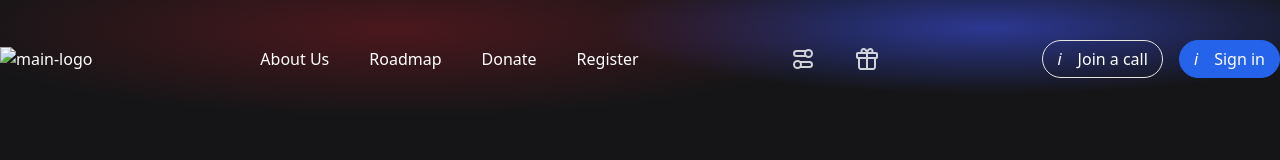
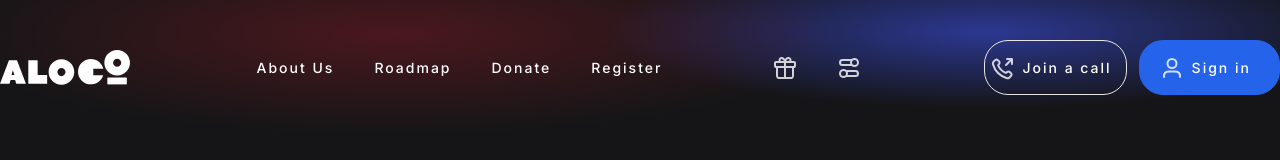
Before and after one commit to md-gravity/markup, a website: page src/index.html in a window 1280 px wide. Drawn offline with nearby package versions, Linux system fonts and the light colour scheme.

Commit message:
02-update

```diff
--- a/src/index.html
+++ b/src/index.html
@@ -10,9 +10,20 @@
     href="/main.css"
   />
   <style>
+    @import url('https://fonts.googleapis.com/css2?family=Inter:wght@500&family=Poppins:wght@500&display=swap');
     body {
+      color: rgba(255, 255, 255, 0.80);
+      text-align: center;
+      font-family: 'Inter';
+      font-size: 14px;
+      font-style: normal;
+      font-weight: 700;
+      line-height: 1.5;
+      letter-spacing: 2px;
       background: radial-gradient(35.33% 73.78% at 30.78% 25.53%, rgba(197, 30, 43, 0.30) 0%, rgba(93, 144, 142, 0.00) 100%), radial-gradient(30.30% 56.41% at 77.15% 23.55%, #2C3892 0%, rgba(35, 21, 84, 0.00) 100%), #151517;;
       background-repeat: no-repeat;
+      object-fit: cover;
+      object-position: 100vh;
     }
   </style>
 </head>
@@ -20,8 +31,9 @@
   <div class="container mx-auto">
     <header class="flex justify-between items-center my-10">
         <a class="pr-4 border-s-indigo-500 text-white" href="#"><img src="/src/Logo.svg" alt="main-logo"></a>
+
         <nav class="flex gap-10 text-white">
-          <ul class="flex gap-10 text-white items-center" >
+          <ul class="flex gap-10 text-white items-center font-normal" >
             <li class=""><a href="#">About Us</a></li>
             <li class=""><a href="#">Roadmap</a></li>
             <li class=""><a href="#">Donate</a></li>
@@ -32,20 +44,54 @@
         <div class="text-white flex justify-between gap-10">
           <a href="#">
             <svg xmlns="http://www.w3.org/2000/svg" width="24" height="24" viewBox="0 0 24 24" fill="none">
-              <path d="M15.0505 9H5.5C4.11929 9 3 7.88071 3 6.5C3 5.11929 4.11929 4 5.5 4H15.0505M8.94949 20H18.5C19.8807 20 21 18.8807 21 17.5C21 16.1193 19.8807 15 18.5 15H8.94949M3 17.5C3 19.433 4.567 21 6.5 21C8.433 21 10 19.433 10 17.5C10 15.567 8.433 14 6.5 14C4.567 14 3 15.567 3 17.5ZM21 6.5C21 8.433 19.433 10 17.5 10C15.567 10 14 8.433 14 6.5C14 4.567 15.567 3 17.5 3C19.433 3 21 4.567 21 6.5Z" stroke="white" stroke-opacity="0.8" stroke-width="2" stroke-linecap="round" stroke-linejoin="round"/>
+              <path d="M12 6V22M12 6H8.46429C7.94332 6 7.4437 5.78929 7.07533 5.41421C6.70695 5.03914 6.5 4.53043 6.5 4C6.5 3.46957 6.70695 2.96086 7.07533 2.58579C7.4437 2.21071 7.94332 2 8.46429 2C11.2143 2 12 6 12 6ZM12 6H15.5357C16.0567 6 16.5563 5.78929 16.9247 5.41421C17.293 5.03914 17.5 4.53043 17.5 4C17.5 3.46957 17.293 2.96086 16.9247 2.58579C16.5563 2.21071 16.0567 2 15.5357 2C12.7857 2 12 6 12 6ZM20 11V18.8C20 19.9201 20 20.4802 19.782 20.908C19.5903 21.2843 19.2843 21.5903 18.908 21.782C18.4802 22 17.9201 22 16.8 22L7.2 22C6.07989 22 5.51984 22 5.09202 21.782C4.71569 21.5903 4.40973 21.2843 4.21799 20.908C4 20.4802 4 19.9201 4 18.8V11M2 7.6L2 9.4C2 9.96005 2 10.2401 2.10899 10.454C2.20487 10.6422 2.35785 10.7951 2.54601 10.891C2.75992 11 3.03995 11 3.6 11L20.4 11C20.9601 11 21.2401 11 21.454 10.891C21.6422 10.7951 21.7951 10.6422 21.891 10.454C22 10.2401 22 9.96005 22 9.4V7.6C22 7.03995 22 6.75992 21.891 6.54601C21.7951 6.35785 21.6422 6.20487 21.454 6.10899C21.2401 6 20.9601 6 20.4 6L3.6 6C3.03995 6 2.75992 6 2.54601 6.10899C2.35785 6.20487 2.20487 6.35785 2.10899 6.54601C2 6.75992 2 7.03995 2 7.6Z" stroke="white" stroke-opacity="0.8" stroke-width="2" stroke-linecap="round" stroke-linejoin="round"/>
             </svg>
           </a>
 
           <a href="#">
             <svg xmlns="http://www.w3.org/2000/svg" width="24" height="24" viewBox="0 0 24 24" fill="none">
-              <path d="M12 6V22M12 6H8.46429C7.94332 6 7.4437 5.78929 7.07533 5.41421C6.70695 5.03914 6.5 4.53043 6.5 4C6.5 3.46957 6.70695 2.96086 7.07533 2.58579C7.4437 2.21071 7.94332 2 8.46429 2C11.2143 2 12 6 12 6ZM12 6H15.5357C16.0567 6 16.5563 5.78929 16.9247 5.41421C17.293 5.03914 17.5 4.53043 17.5 4C17.5 3.46957 17.293 2.96086 16.9247 2.58579C16.5563 2.21071 16.0567 2 15.5357 2C12.7857 2 12 6 12 6ZM20 11V18.8C20 19.9201 20 20.4802 19.782 20.908C19.5903 21.2843 19.2843 21.5903 18.908 21.782C18.4802 22 17.9201 22 16.8 22L7.2 22C6.07989 22 5.51984 22 5.09202 21.782C4.71569 21.5903 4.40973 21.2843 4.21799 20.908C4 20.4802 4 19.9201 4 18.8V11M2 7.6L2 9.4C2 9.96005 2 10.2401 2.10899 10.454C2.20487 10.6422 2.35785 10.7951 2.54601 10.891C2.75992 11 3.03995 11 3.6 11L20.4 11C20.9601 11 21.2401 11 21.454 10.891C21.6422 10.7951 21.7951 10.6422 21.891 10.454C22 10.2401 22 9.96005 22 9.4V7.6C22 7.03995 22 6.75992 21.891 6.54601C21.7951 6.35785 21.6422 6.20487 21.454 6.10899C21.2401 6 20.9601 6 20.4 6L3.6 6C3.03995 6 2.75992 6 2.54601 6.10899C2.35785 6.20487 2.20487 6.35785 2.10899 6.54601C2 6.75992 2 7.03995 2 7.6Z" stroke="white" stroke-opacity="0.8" stroke-width="2" stroke-linecap="round" stroke-linejoin="round"/>
+              <path d="M15.0505 9H5.5C4.11929 9 3 7.88071 3 6.5C3 5.11929 4.11929 4 5.5 4H15.0505M8.94949 20H18.5C19.8807 20 21 18.8807 21 17.5C21 16.1193 19.8807 15 18.5 15H8.94949M3 17.5C3 19.433 4.567 21 6.5 21C8.433 21 10 19.433 10 17.5C10 15.567 8.433 14 6.5 14C4.567 14 3 15.567 3 17.5ZM21 6.5C21 8.433 19.433 10 17.5 10C15.567 10 14 8.433 14 6.5C14 4.567 15.567 3 17.5 3C19.433 3 21 4.567 21 6.5Z" stroke="white" stroke-opacity="0.8" stroke-width="2" stroke-linecap="round" stroke-linejoin="round"/>
             </svg>
           </a>
         </div>
 
-        <div class="">
-            <button class="mx-3 p-1.5 border border-stone-200 rounded-3xl bg-#3772FF;"><a href="#"><i class="text-white px-2" >i</i><span class="p-2 text-white">Join a call</span></button></a>
-            <button class="p-1.5 bg-blue-600 border border-blue-600 rounded-3xl"><a href="#"><i class="text-white px-2">i</i><span class="p-2 text-white">Sign in</span></button></a>
+        <div class="flex justify-between text-align">
+            <button class="mx-3 p-1.5 border border-stone-200 rounded-3xl bg-#3772FF;">
+              <a href="#" class="flex justify-between items-center">
+                  <svg
+                    width="24"
+                    height="24"
+                    viewBox="0 0 24 24"
+                    fill="none"
+                    xmlns="http://www.w3.org/2000/svg"
+                    >
+                    <path
+                    d="M20.9996 8V3M20.9996 3H15.9996M20.9996 3L14.9996 9M10.2266 13.8631C9.02506 12.6615 8.07627 11.3028 7.38028 9.85323C7.32041 9.72854 7.29048 9.66619 7.26748 9.5873C7.18576 9.30695 7.24446 8.96269 7.41447 8.72526C7.46231 8.65845 7.51947 8.60129 7.63378 8.48698C7.98338 8.13737 8.15819 7.96257 8.27247 7.78679C8.70347 7.1239 8.70347 6.26932 8.27247 5.60643C8.15819 5.43065 7.98338 5.25585 7.63378 4.90624L7.43891 4.71137C6.90747 4.17993 6.64174 3.91421 6.35636 3.76987C5.7888 3.4828 5.11854 3.4828 4.55098 3.76987C4.2656 3.91421 3.99987 4.17993 3.46843 4.71137L3.3108 4.86901C2.78117 5.39863 2.51636 5.66344 2.31411 6.02348C2.08969 6.42298 1.92833 7.04347 1.9297 7.5017C1.93092 7.91464 2.01103 8.19687 2.17124 8.76131C3.03221 11.7947 4.65668 14.6571 7.04466 17.045C9.43264 19.433 12.295 21.0575 15.3284 21.9185C15.8928 22.0787 16.1751 22.1588 16.588 22.16C17.0462 22.1614 17.6667 22 18.0662 21.7756C18.4263 21.5733 18.6911 21.3085 19.2207 20.7789L19.3783 20.6213C19.9098 20.0898 20.1755 19.8241 20.3198 19.5387C20.6069 18.9712 20.6069 18.3009 20.3198 17.7333C20.1755 17.448 19.9098 17.1822 19.3783 16.6508L19.1835 16.4559C18.8339 16.1063 18.6591 15.9315 18.4833 15.8172C17.8204 15.3862 16.9658 15.3862 16.3029 15.8172C16.1271 15.9315 15.9523 16.1063 15.6027 16.4559C15.4884 16.5702 15.4313 16.6274 15.3644 16.6752C15.127 16.8453 14.7828 16.904 14.5024 16.8222C14.4235 16.7992 14.3612 16.7693 14.2365 16.7094C12.7869 16.0134 11.4282 15.0646 10.2266 13.8631Z"
+                    stroke="white"
+                    stroke-opacity="0.8"
+                    stroke-width="2"
+                    stroke-linecap="round"
+                    stroke-linejoin="round"
+                  />
+               </svg>
+              <span class="p-2 text-white font-normal">Join a call</span>
+              </a>
+            </button>
+            <button class="p-2 px-5 bg-blue-600 border border-blue-600 rounded-3xl ">
+              <a href="#" class="flex justify-between items-center">
+                <svg width="24"
+                height="24"
+                viewBox="0 0 24 24"
+                 fill="none"
+                  xmlns="http://www.w3.org/2000/svg"
+                  >
+                <path d="M20 21C20 19.6044 20 18.9067 19.8278 18.3389C19.44 17.0605 18.4395 16.06 17.1611 15.6722C16.5933 15.5 15.8956 15.5 14.5 15.5H9.5C8.10444 15.5 7.40665 15.5 6.83886 15.6722C5.56045 16.06 4.56004 17.0605 4.17224 18.3389C4 18.9067 4 19.6044 4 21M16.5 7.5C16.5 9.98528 14.4853 12 12 12C9.51472 12 7.5 9.98528 7.5 7.5C7.5 5.01472 9.51472 3 12 3C14.4853 3 16.5 5.01472 16.5 7.5Z" stroke="white" stroke-opacity="0.8" stroke-width="2" stroke-linecap="round" stroke-linejoin="round"/>
+                </svg>
+
+                <span class="p-2 text-white font-normal">Sign in</span>
+              </a>
+            </button>
+
         </div>
       </header>
 </div>
```
Also changed, not shown: src/Logo.svg (added).
